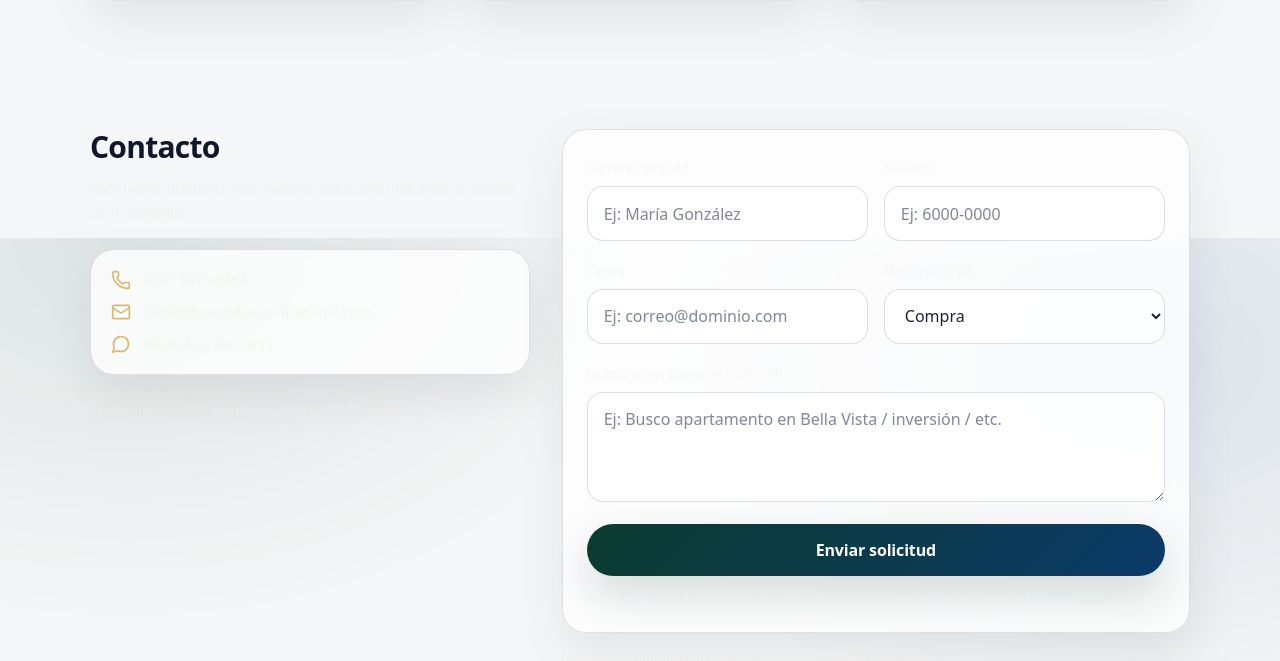
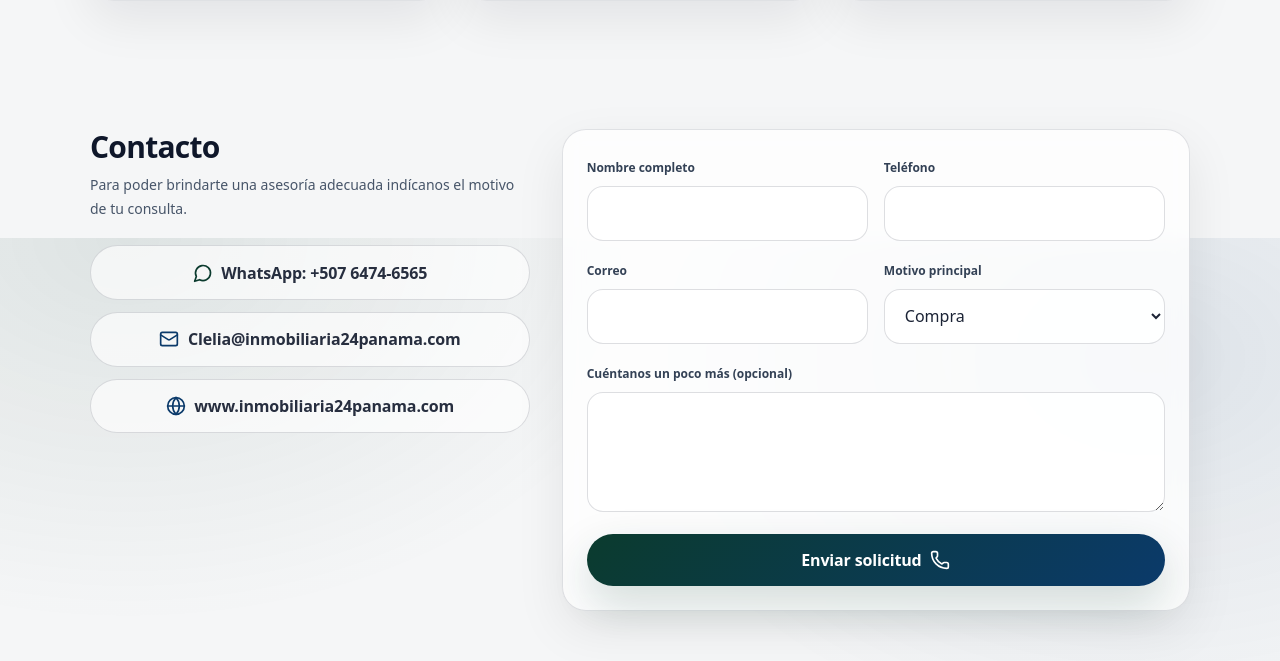
Before and after one commit to lulabtechnology/Consultor-a-Inmobiliaria-Integral, a Next.js app: page / in a window 1280 px wide. Shown: the part 2962-3623 px from the top of the page. Built offline with nearby package versions, Linux system fonts and the light colour scheme.

Commit message:
Update Contact.tsx

```diff
--- a/components/Contact.tsx
+++ b/components/Contact.tsx
@@ -2,144 +2,118 @@
 
 import { useMemo, useState } from "react";
 import { links } from "@/lib/links";
-import { Mail, Phone, MessageCircle } from "lucide-react";
-
-type FormState = {
-  name: string;
-  email: string;
-  phone: string;
-  reason: string;
-  message: string;
-};
+import { Mail, Phone, Globe, MessageCircle } from "lucide-react";
 
 export default function Contact({ t }: { t: any }) {
+  const reasons: string[] = t.contact?.form?.reasons ?? [
+    "Compra",
+    "Venta",
+    "Alquiler",
+    "Inversión",
+    "Administración",
+    "Otro"
+  ];
+
   const [sent, setSent] = useState(false);
-  const [loading, setLoading] = useState(false);
 
-  const [form, setForm] = useState<FormState>({
-    name: "",
-    email: "",
-    phone: "",
-    reason: t.contact.form.reasons[0],
-    message: ""
-  });
+  const waBase = links.wa; // wa.me/...
+  const email = links.email;
+  const website = links.website;
 
-  const canSend = useMemo(() => {
-    return form.name.trim() && form.email.trim() && form.phone.trim() && form.reason.trim();
-  }, [form]);
+  const confirmText = useMemo(
+    () =>
+      t.contact?.confirm ??
+      "Gracias por contactarnos. Hemos recibido tu solicitud y en breve te confirmamos el siguiente paso.",
+    [t]
+  );
 
-  const onSubmit = (e: React.FormEvent) => {
+  const onSubmit = (e: React.FormEvent<HTMLFormElement>) => {
     e.preventDefault();
-    if (!canSend) return;
+    const fd = new FormData(e.currentTarget);
 
-    setLoading(true);
+    const name = String(fd.get("name") ?? "");
+    const phone = String(fd.get("phone") ?? "");
+    const emailV = String(fd.get("email") ?? "");
+    const reason = String(fd.get("reason") ?? "");
+    const msg = String(fd.get("message") ?? "");
 
     const text =
-      `Solicitud de diagnóstico inmobiliario integral\n\n` +
-      `Nombre: ${form.name}\n` +
-      `Correo: ${form.email}\n` +
-      `Teléfono: ${form.phone}\n` +
-      `Motivo: ${form.reason}\n` +
-      (form.message ? `Mensaje: ${form.message}\n` : "") +
-      `\nEnviado desde la landing.`;
+      `Hola, quiero una asesoría inmobiliaria.\n\n` +
+      `Nombre: ${name}\n` +
+      `Teléfono: ${phone}\n` +
+      `Correo: ${emailV}\n` +
+      `Motivo: ${reason}\n` +
+      (msg ? `Mensaje: ${msg}\n` : "");
 
-    const waHref = `${links.wa}?text=${encodeURIComponent(text)}`;
-
-    // Abrimos WhatsApp (captura lead de forma inmediata)
-    window.open(waHref, "_blank", "noopener,noreferrer");
-
-    setTimeout(() => {
-      setLoading(false);
+    window.open(`${waBase}?text=${encodeURIComponent(text)}`, "_blank", "noopener,noreferrer");
     setSent(true);
-    }, 450);
+    e.currentTarget.reset();
   };
 
   return (
     <section id="contacto" className="py-14 sm:py-16">
       <div className="container-pad">
-        <div className="grid gap-8 lg:grid-cols-12 lg:items-start">
+        <div className="grid gap-8 lg:grid-cols-12">
           <div className="lg:col-span-5">
-            <h2 className="text-3xl font-semibold tracking-tight">{t.contact.title}</h2>
-            <p className="mt-3 text-sm leading-6 text-[rgba(244,242,237,.74)]">
-              {t.contact.subtitle}
+            <h2 className="text-3xl font-extrabold tracking-tight text-slate-900">
+              {t.contact?.title ?? "Contacto"}
+            </h2>
+            <p className="mt-2 text-sm leading-6 text-slate-600">
+              {t.contact?.subtitle ??
+                "Para poder brindarte una asesoría adecuada indícanos el motivo de tu consulta."}
             </p>
 
-            <div className="mt-6 space-y-3">
-              <div className="card p-5 text-sm text-[rgba(244,242,237,.78)]">
-                <div className="flex items-center gap-3">
-                  <Phone className="h-5 w-5 text-[rgba(214,180,106,.95)]" />
-                  <div>{links.phoneDisplay}</div>
-                </div>
-                <div className="mt-3 flex items-center gap-3">
-                  <Mail className="h-5 w-5 text-[rgba(214,180,106,.95)]" />
-                  <div>{links.email}</div>
-                </div>
-                <div className="mt-3 flex items-center gap-3">
-                  <MessageCircle className="h-5 w-5 text-[rgba(214,180,106,.95)]" />
-                  <div>WhatsApp Business</div>
-                </div>
-              </div>
+            <div className="mt-6 grid gap-3">
+              <a className="btn btn-ghost w-full justify-start" href={links.wa} target="_blank" rel="noreferrer">
+                <MessageCircle className="h-5 w-5 text-[color:var(--brand)]" />
+                WhatsApp: +507 6474-6565
+              </a>
 
-              <div className="text-xs text-[rgba(244,242,237,.60)]">
-                Consejo: si luego quieres que el formulario envíe también a correo, se integra con un endpoint (API route) o un servicio tipo Formspree.
-              </div>
+              <a className="btn btn-ghost w-full justify-start" href={`mailto:${email}`}>
+                <Mail className="h-5 w-5 text-[color:var(--brand2)]" />
+                {email}
+              </a>
+
+              <a className="btn btn-ghost w-full justify-start" href={`https://${website}`} target="_blank" rel="noreferrer">
+                <Globe className="h-5 w-5 text-[color:var(--brand2)]" />
+                {website}
+              </a>
             </div>
           </div>
 
           <div className="lg:col-span-7">
             <div className="card p-6">
-              {!sent ? (
-                <form onSubmit={onSubmit} className="space-y-4">
+              <form onSubmit={onSubmit} className="grid gap-4">
                 <div className="grid gap-4 sm:grid-cols-2">
                   <div>
-                      <label className="text-xs text-[rgba(244,242,237,.70)]">
-                        {t.contact.form.name}
+                    <label className="text-xs font-semibold text-slate-700">
+                      {t.contact?.form?.name ?? "Nombre completo"}
                     </label>
-                      <input
-                        className="input mt-2"
-                        value={form.name}
-                        onChange={(e) => setForm({ ...form, name: e.target.value })}
-                        placeholder="Ej: María González"
-                      />
+                    <input className="input mt-2" name="name" required />
                   </div>
 
                   <div>
-                      <label className="text-xs text-[rgba(244,242,237,.70)]">
-                        {t.contact.form.phone}
+                    <label className="text-xs font-semibold text-slate-700">
+                      {t.contact?.form?.phone ?? "Teléfono"}
                     </label>
-                      <input
-                        className="input mt-2"
-                        value={form.phone}
-                        onChange={(e) => setForm({ ...form, phone: e.target.value })}
-                        placeholder="Ej: 6000-0000"
-                      />
+                    <input className="input mt-2" name="phone" required />
                   </div>
                 </div>
 
                 <div className="grid gap-4 sm:grid-cols-2">
                   <div>
-                      <label className="text-xs text-[rgba(244,242,237,.70)]">
-                        {t.contact.form.email}
+                    <label className="text-xs font-semibold text-slate-700">
+                      {t.contact?.form?.email ?? "Correo"}
                     </label>
-                      <input
-                        className="input mt-2"
-                        type="email"
-                        value={form.email}
-                        onChange={(e) => setForm({ ...form, email: e.target.value })}
-                        placeholder="Ej: correo@dominio.com"
-                      />
+                    <input className="input mt-2" name="email" type="email" required />
                   </div>
 
                   <div>
-                      <label className="text-xs text-[rgba(244,242,237,.70)]">
-                        {t.contact.form.reason}
+                    <label className="text-xs font-semibold text-slate-700">
+                      {t.contact?.form?.reason ?? "Motivo principal"}
                     </label>
-                      <select
-                        className="input mt-2"
-                        value={form.reason}
-                        onChange={(e) => setForm({ ...form, reason: e.target.value })}
-                      >
-                        {t.contact.form.reasons.map((r: string) => (
+                    <select className="input mt-2" name="reason" required defaultValue={reasons[0]}>
+                      {reasons.map((r) => (
                         <option key={r} value={r}>
                           {r}
                         </option>
@@ -149,50 +123,23 @@ export default function Contact({ t }: { t: any }) {
                 </div>
 
                 <div>
-                    <label className="text-xs text-[rgba(244,242,237,.70)]">
-                      {t.contact.form.message}
+                  <label className="text-xs font-semibold text-slate-700">
+                    {t.contact?.form?.message ?? "Cuéntanos un poco más (opcional)"}
                   </label>
-                    <textarea
-                      className="input mt-2 min-h-[110px]"
-                      value={form.message}
-                      onChange={(e) => setForm({ ...form, message: e.target.value })}
-                      placeholder="Ej: Busco apartamento en Bella Vista / inversión / etc."
-                    />
+                  <textarea className="input mt-2 min-h-[120px]" name="message" />
                 </div>
 
-                  <button
-                    className="btn btn-primary w-full"
-                    disabled={!canSend || loading}
-                    type="submit"
-                  >
-                    {loading ? "Enviando..." : t.contact.form.send}
+                <button className="btn btn-primary w-full" type="submit">
+                  {t.contact?.form?.send ?? "Enviar solicitud"}
+                  <Phone className="h-5 w-5" />
                 </button>
 
-                  <div className="text-xs text-[rgba(244,242,237,.60)]">
-                    Al enviar, se abrirá WhatsApp con el resumen para registrar el lead de inmediato.
-                  </div>
-                </form>
-              ) : (
-                <div className="p-2">
-                  <div className="text-lg font-semibold text-[rgba(214,180,106,.95)]">
-                    Listo
-                  </div>
-                  <p className="mt-2 text-sm leading-6 text-[rgba(244,242,237,.78)]">
-                    {t.contact.confirm}
-                  </p>
-
-                  <div className="mt-6">
-                    <a className="btn btn-ghost w-full" href="#top">
-                      Volver arriba
-                    </a>
-                  </div>
+                {sent && (
+                  <div className="mt-2 text-sm text-slate-600">
+                    {confirmText}
                   </div>
                 )}
-            </div>
-
-            <div className="mt-4 text-xs text-[rgba(244,242,237,.55)]">
-              Mensaje de confirmación basado en el formulario proporcionado.
-
+              </form>
             </div>
           </div>
         </div>
```
Lines whose indentation alone changed are shown as unchanged.
